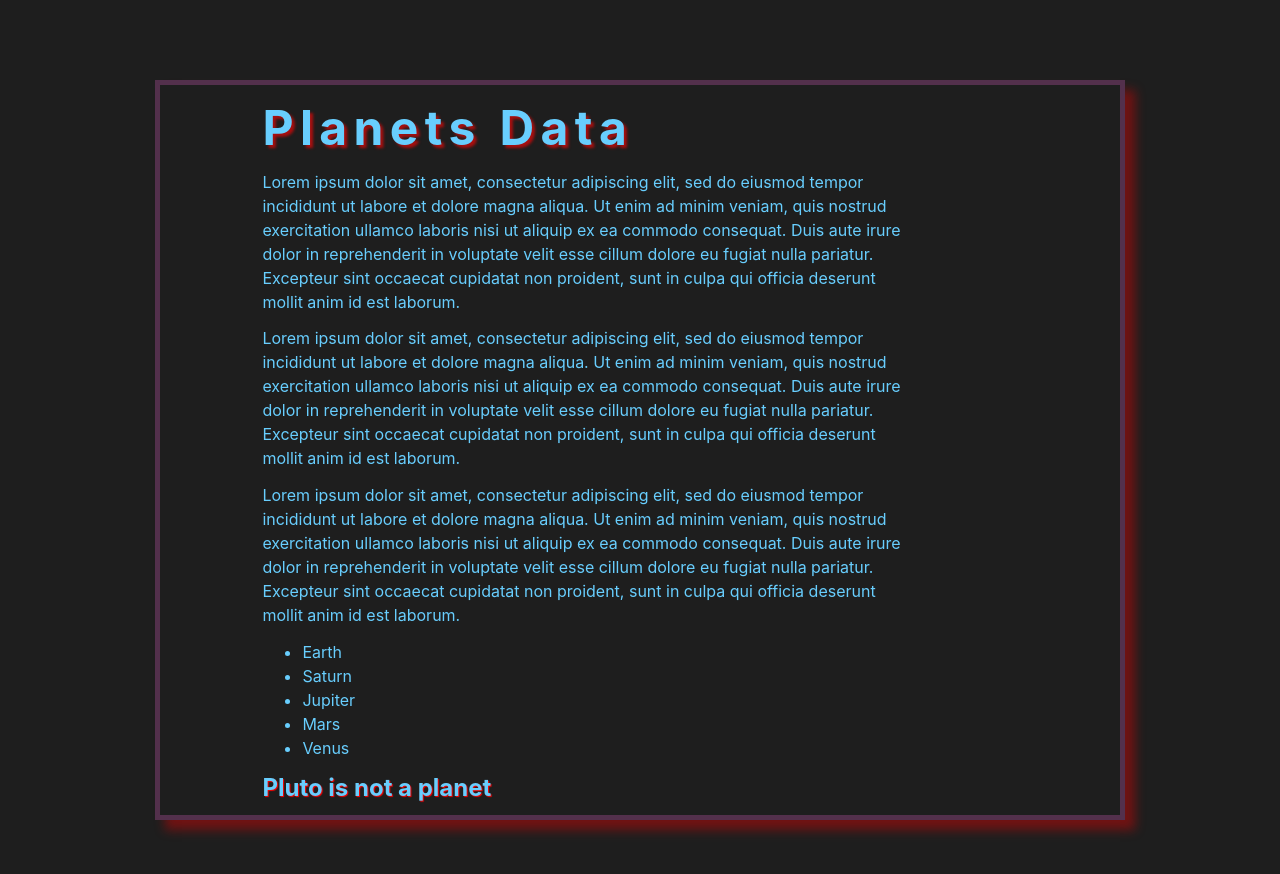
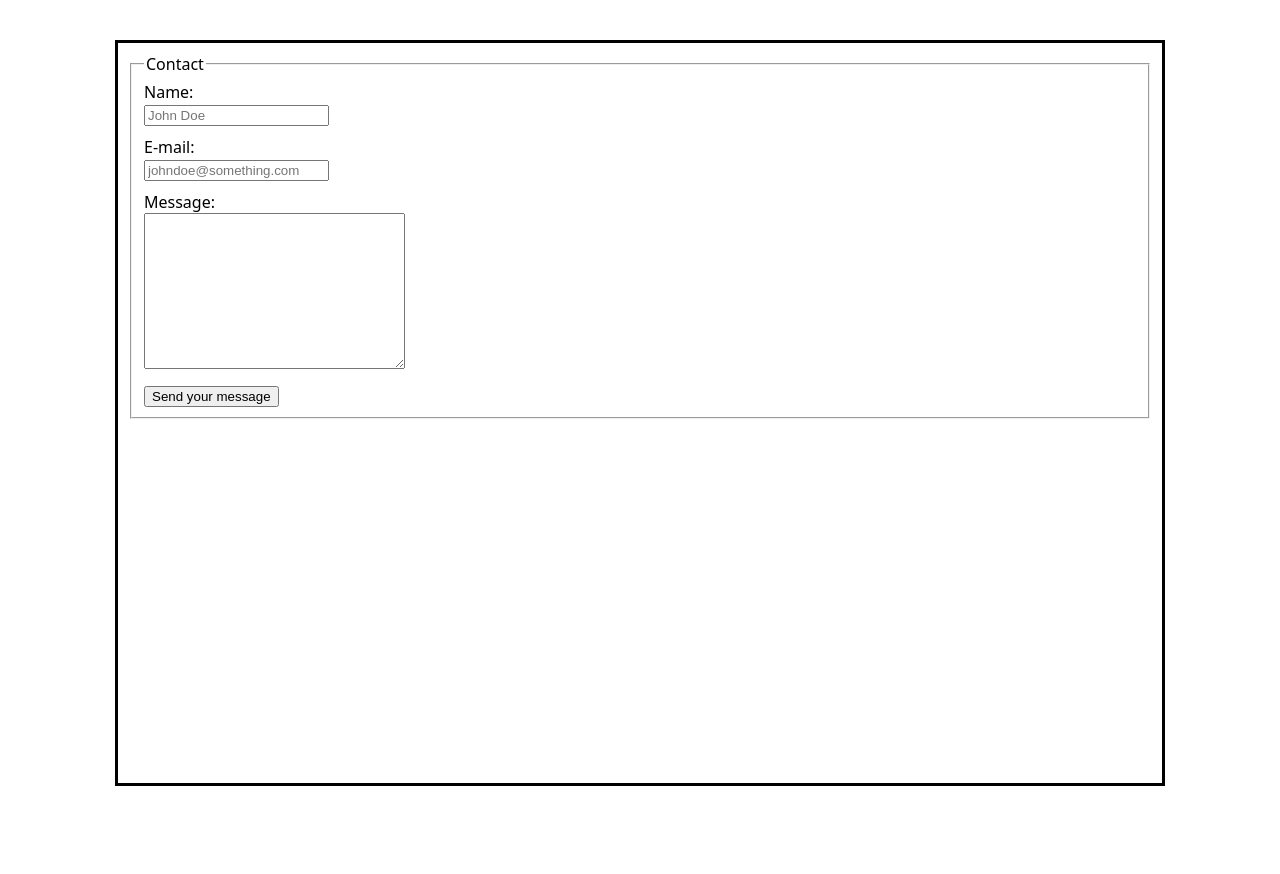
Before and after one commit to m-cal/javascript-scratch, a plain HTML site: page index.html in a window 1280 px wide. After the commit the page ends 800 px from the top, so only its background shows below. Drawn offline with Linux system fonts and the light colour scheme.

Commit message:
Add basic form example

```diff
--- a/index.html
+++ b/index.html
@@ -10,19 +10,23 @@
 </head>
 <body>
   <div class="container">
-    <h1>Planets Data</h1>
-    <p>Lorem ipsum dolor sit amet, consectetur adipiscing elit, sed do eiusmod tempor incididunt ut labore et dolore magna aliqua. Ut enim ad minim veniam, quis nostrud exercitation ullamco laboris nisi ut aliquip ex ea commodo consequat. Duis aute irure dolor in reprehenderit in voluptate velit esse cillum dolore eu fugiat nulla pariatur. Excepteur sint occaecat cupidatat non proident, sunt in culpa qui officia deserunt mollit anim id est laborum.</p>
-    <p>Lorem ipsum dolor sit amet, consectetur adipiscing elit, sed do eiusmod tempor incididunt ut labore et dolore magna aliqua. Ut enim ad minim veniam, quis nostrud exercitation ullamco laboris nisi ut aliquip ex ea commodo consequat. Duis aute irure dolor in reprehenderit in voluptate velit esse cillum dolore eu fugiat nulla pariatur. Excepteur sint occaecat cupidatat non proident, sunt in culpa qui officia deserunt mollit anim id est laborum.</p>
-    <p>Lorem ipsum dolor sit amet, consectetur adipiscing elit, sed do eiusmod tempor incididunt ut labore et dolore magna aliqua. Ut enim ad minim veniam, quis nostrud exercitation ullamco laboris nisi ut aliquip ex ea commodo consequat. Duis aute irure dolor in reprehenderit in voluptate velit esse cillum dolore eu fugiat nulla pariatur. Excepteur sint occaecat cupidatat non proident, sunt in culpa qui officia deserunt mollit anim id est laborum.</p>
-    <ul>
-      <li>Earth</li>
-      <li>Saturn</li>
-      <li>Jupiter</li>
-      <li>Mars</li>
-      <li>Venus</li>
-    </ul>
-    <h2>Pluto is not a planet</h2>
+    <form action="http://httpbin.org/post" method="post">
+      <fieldset>
+        <legend>Contact</legend>
+        <label for="name">Name:</label><br>
+        <input type="text" id="name" name="name" placeholder="John Doe"><br>
+
+        <label for="email">E-mail:</label><br>
+        <input type="email" id="email" name="email" placeholder="johndoe@something.com"><br>
+
+        <label for="message">Message:</label><br>
+        <textarea name="message" id="message" cols="30" rows="10"></textarea><br>
+
+        <button type="submit">Send your message</button>
+      </fieldset>
+    </form>
   </div>
+</body>
 </html>
 </body>
 </html>
--- a/script.js
+++ b/script.js
@@ -1 +1,7 @@
-let test = (132*2);
+function setTheme() {
+  const root = document.documentElement;
+  const newTheme = root.className === 'dark' ? 'light' : 'dark';
+  root.className = newTheme;
+}
+
+document.querySelector('.theme-toggle').addEventListener('click', setTheme);
--- a/style.css
+++ b/style.css
@@ -1,43 +1,16 @@
 html {
-  font-family: -apple-system, BlinkMacSystemFont, "Segoe UI", Roboto, Helvetica, Arial, sans-serif, "Apple Color Emoji", "Segoe UI Emoji", "Segoe UI Symbol";
-  color: #68cefe;
-  background-color: #1e1e1e;
-}
-
-h1 {
-  font-size: 3rem;
-  max-width: 75vw;
-  margin: 1vw 8vw;
-  text-shadow: 3px 3px 3px rgb(170, 14, 14);
-  letter-spacing: 0.4rem;
-}
-
-p {
-  font-size: 1rem;
-  max-width: 50vw;
-  margin: 1vw 8vw;
-  line-height: 1.5;
+  font-family: system-ui, sans-serif, "Segoe UI", Roboto, Helvetica, Arial, sans-serif, "Apple Color Emoji", "Segoe UI Emoji", "Segoe UI Symbol";
 }
 
 .container {
-  margin: 10vh auto;
-  width: 75vw;
-  border: 5px solid rgba(162, 76, 146, 0.4);
-  box-shadow: 10px 10px 10px rgba(238, 0, 0, 0.4)
+  width: 80vw;
+  height: 90vh;
+  margin: auto;
+  margin-top: 5vh;
+  border: 3px black solid;
+  padding: 10px;
 }
 
-ul {
-  margin: 1vw 8vw;
-  line-height: 1.5;
+label, input, textarea {
+  margin-bottom: 10px;
 }
-
-h2 {
-  margin: 1vw 8vw;
-  text-shadow: 1px 1px 1px red;
-}
-
-ul:hover {
-  color: red;
-  /* font-size: 2rem; */
-  text-shadow: 5px 5px #558ABB;
-}
```
